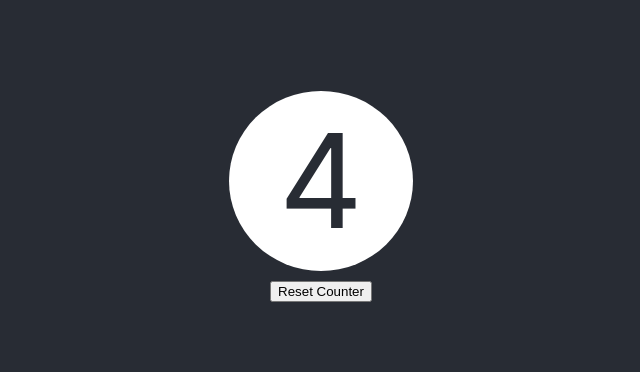
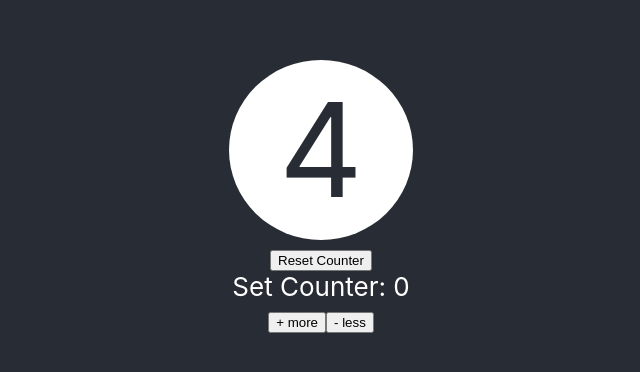
Before and after one commit to sam-malanchuk/react-countdown, a React (Create React App) app in the folder my-app/: page / in a window 1280 px wide. Shown: the part 204-576 px from the top of the page, without its empty margins (319-959 px from the left). Built offline with nearby package versions, Linux system fonts and the light colour scheme.

Commit message:
added the configurations for setting the timer

```diff
--- a/my-app/src/Counter.js
+++ b/my-app/src/Counter.js
@@ -21,6 +21,16 @@ class Counter extends React.Component {
 
         // Set the counter back to the setCounter value
         this.resetCounter = () => this.setState({counter: this.state.setCounter});
+
+        this.setCounterMore = () => this.setState({setCounter: this.state.setCounter + 1});
+        this.setCounterLess = () => {
+            if(this.state.setCounter > 1) {
+                this.setState({setCounter: this.state.setCounter - 1})
+            // if the counter is already at zero then keep it there
+            } else {
+                this.setState({setCounter: 0})
+            }
+        }
     }
 
     render() {
@@ -32,6 +42,13 @@ class Counter extends React.Component {
                 <div>
                     <button onClick={this.resetCounter}>Reset Counter</button>
                 </div>
+                <div>
+                    Set Counter: {this.state.setCounter}
+                    <div>
+                        <button onClick={this.setCounterMore}>+ more</button>
+                        <button onClick={this.setCounterLess}>- less</button>
+                    </div>
+                </div>
             </div>
         )
     }
```
